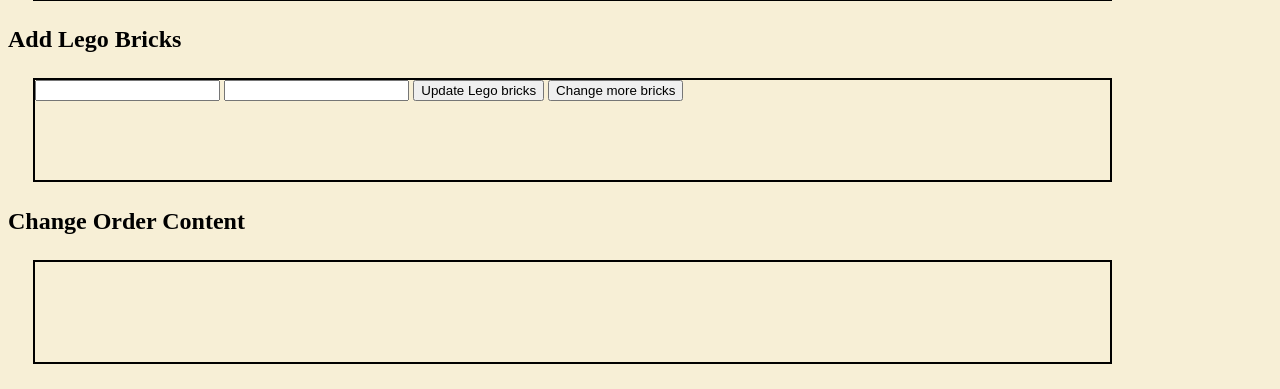
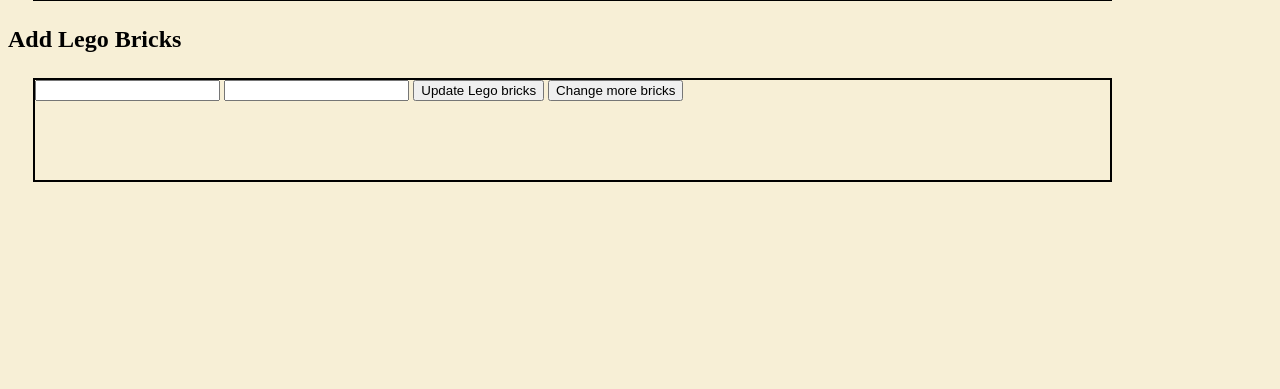
Before and after one commit to s02blom/LegoWebStore, a Flask app: template LegoWebStore/app/templates/admin.html in a window 1280 px wide. Shown: the part 1578-1967 px from the top of the page. After the commit the page ends 1760 px from the top, so only its background shows below. Run offline with Flask 3, Linux system fonts and the light colour scheme; the template is opened without the code that fills it, so the values that code supplies are empty, except form fields; form fields are guessed from the names that the template uses.

Commit message:
Removed change box

```diff
--- a/LegoWebStore/app/templates/admin.html
+++ b/LegoWebStore/app/templates/admin.html
@@ -54,9 +54,6 @@
             <button id="add-legoBrick-field" type="button">Change more bricks</button>
         </form>
     </div>
-
-    <h2>Change Order Content</h2>
-    <div class="box"></div>
 
 <script>
     window.onload = function() {
```
